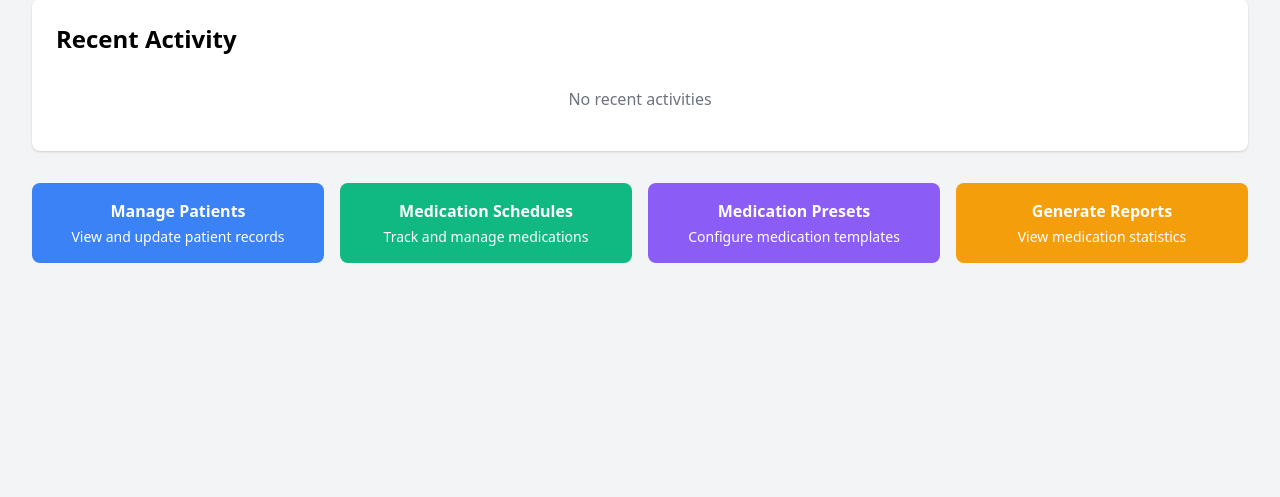
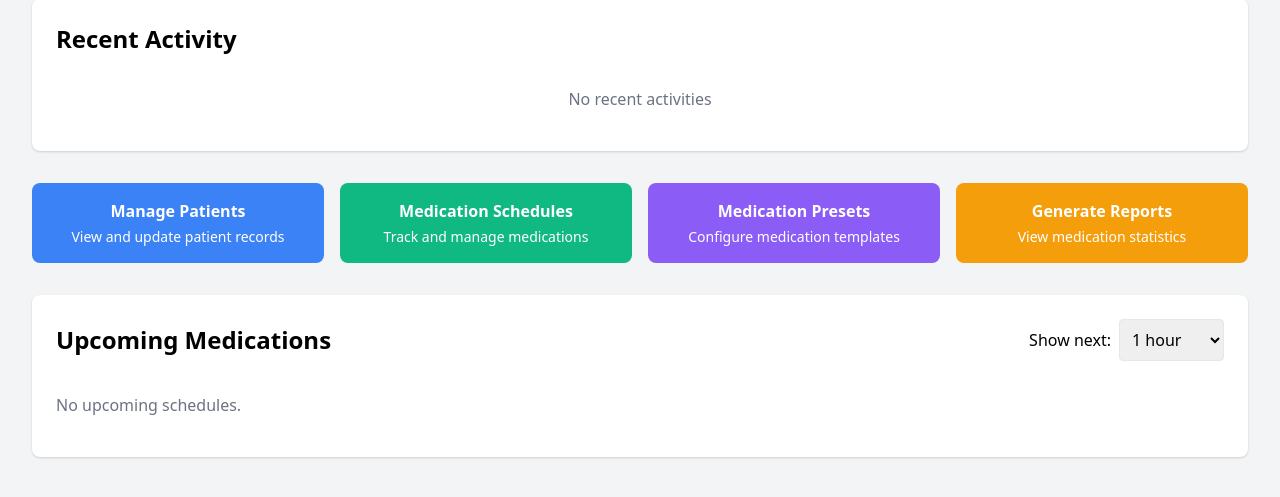
Before and after one commit to MasterMong/medic-schedule, a FastAPI app: page / in a window 1280 px wide. Shown: the part 265-762 px from the top of the page. Run offline with FastAPI, Linux system fonts and the light colour scheme; data that the repository does not hold is empty; some libraries are stand-ins or nearby versions.

Commit message:
Add upcoming medication schedules feature with dynamic duration filtering

```diff
--- a/app/routers/medication_schedules.py
+++ b/app/routers/medication_schedules.py
@@ -112,6 +112,42 @@ async def create_medication_schedule(
         {"request": request, "schedules": schedules}
     )
 
+@router.get("/upcoming", response_class=HTMLResponse)
+async def get_upcoming_schedules(
+    request: Request,
+    duration_hours: int = Query(1, alias="duration"),
+    db: Session = Depends(get_db)
+):
+    current_time = datetime.now()
+    end_time = current_time + timedelta(hours=duration_hours)
+
+    schedules = db.query(models.MedicationSchedule)\
+        .join(models.Patient)\
+        .join(models.Medication)\
+        .filter(
+            models.MedicationSchedule.schedule_time >= current_time,
+            models.MedicationSchedule.schedule_time <= end_time,
+            models.MedicationSchedule.is_completed == False
+        )\
+        .options(
+            joinedload(models.MedicationSchedule.patient)
+            .joinedload(models.Patient.bed)
+            .joinedload(models.Bed.room)
+            .joinedload(models.Room.ward),
+            joinedload(models.MedicationSchedule.medication)
+        )\
+        .order_by(models.MedicationSchedule.schedule_time)\
+        .all()
+
+    return templates.TemplateResponse(
+        "components/upcoming_schedules.html",
+        {
+            "request": request,
+            "schedules": schedules,
+            "current_time": current_time
+        }
+    )
+
 @router.get("/{schedule_id}", response_model=schemas.MedicationSchedule)
 def get_medication_schedule(schedule_id: int, db: Session = Depends(get_db)):
     schedule = db.query(models.MedicationSchedule).filter(models.MedicationSchedule.schedule_id == schedule_id).first()
--- /dev/null
+++ b/templates/components/upcoming_schedules.html
@@ -0,0 +1,36 @@
+{% if schedules %}
+    <ul class="divide-y">
+    {% for schedule in schedules %}
+        <li class="py-4">
+            <div class="flex justify-between items-center">
+                <div>
+                    <p class="font-bold">{{ schedule.patient.name }}</p>
+                    <p class="text-sm text-gray-500">
+                        {{ schedule.medication.name }} -
+                        {{ schedule.schedule_time.strftime('%Y-%m-%d %H:%M') }}
+                    </p>
+                </div>
+                <div>
+                    {% set time_left = schedule.schedule_time - current_time %}
+                    {% set total_seconds = time_left.total_seconds() %}
+                    <span class="px-2 py-1 bg-blue-500 text-white rounded">
+                        {% if total_seconds > 0 %}
+                            {% set hours = total_seconds // 3600 %}
+                            {% set minutes = (total_seconds % 3600) // 60 %}
+                            {% if hours > 0 %}
+                                {{ hours|int }}h {{ minutes|int }}m
+                            {% else %}
+                                {{ minutes|int }}m
+                            {% endif %}
+                        {% else %}
+                            Due now
+                        {% endif %}
+                    </span>
+                </div>
+            </div>
+        </li>
+    {% endfor %}
+    </ul>
+{% else %}
+    <p class="py-4 text-gray-500">No upcoming schedules.</p>
+{% endif %}
--- a/templates/index.html
+++ b/templates/index.html
@@ -1,4 +1,3 @@
-
 {% extends "base.html" %}
 {% block title %}Home{% endblock %}
 
@@ -69,6 +68,33 @@
             <p class="text-sm mt-1">View medication statistics</p>
         </button>
     </div>
+
+    <!-- Upcoming Schedules Section -->
+    <div class="bg-white p-6 rounded-lg shadow mt-8">
+        <div class="flex justify-between items-center mb-4">
+            <h2 class="text-2xl font-bold">Upcoming Medications</h2>
+            <div class="flex items-center">
+                <label for="duration" class="mr-2">Show next:</label>
+                <select id="duration" name="duration" class="border p-2 rounded"
+                        hx-get="/api/schedules/upcoming"
+                        hx-target="#upcomingSchedules"
+                        hx-trigger="change"
+                        hx-include="[name='duration']">
+                    <option value="1">1 hour</option>
+                    <option value="3">3 hours</option>
+                    <option value="6">6 hours</option>
+                    <option value="12">12 hours</option>
+                    <option value="24">24 hours</option>
+                </select>
+            </div>
+        </div>
+        <div id="upcomingSchedules"
+             hx-get="/api/schedules/upcoming?duration=1"
+             hx-trigger="load"
+             class="divide-y">
+            <p class="py-4 text-gray-500">Loading upcoming schedules...</p>
+        </div>
+    </div>
 </div>
 
 <!-- Report Modal -->
```
